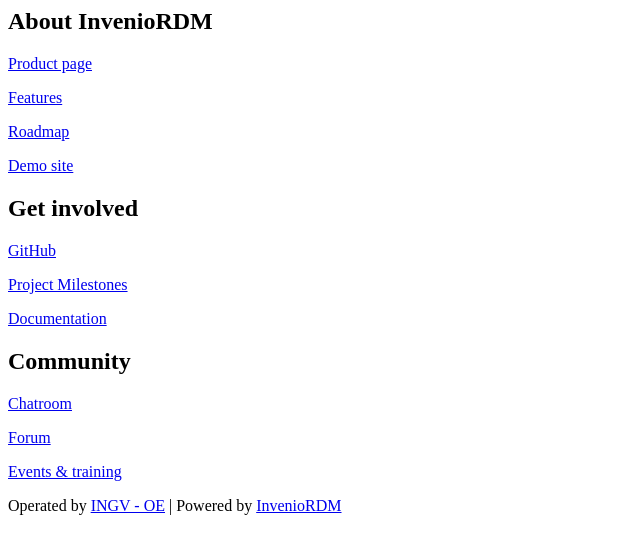
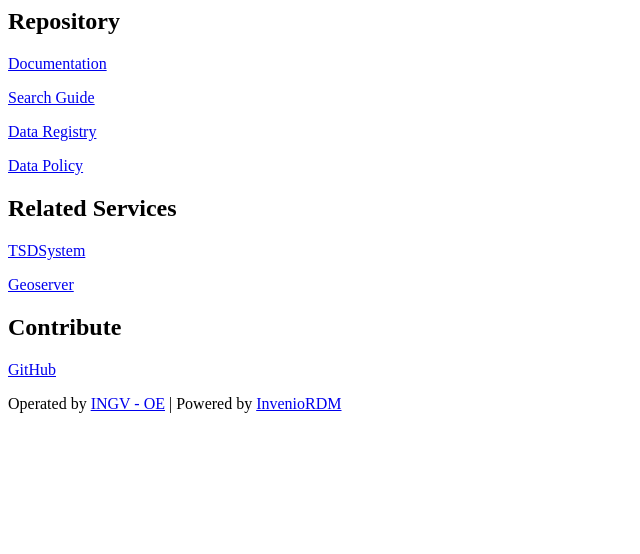
Before and after one commit to ingv-oe-dev/oedatarep-invenio-rdm, a Python web app: template templates/semantic-ui/invenio_app_rdm/footer.html in a window 1280 px wide. Shown: the top 554 px of the page, without its empty margins (0-640 px from the left). Run offline with Jinja, Linux system fonts and the light colour scheme; the template is opened without the code that fills it, so the values that code supplies are empty.

Commit message:
Update footer links

```diff
--- a/templates/semantic-ui/invenio_app_rdm/footer.html
+++ b/templates/semantic-ui/invenio_app_rdm/footer.html
@@ -15,43 +15,20 @@
         {%- block footer_top_left %}
           <div class="ui grid">
             <div class="rdm-footer five wide tablet two wide computer column">
-              <h2 class="ui small header">{{_("About InvenioRDM")}}</h2>
-              {% trans invenio_rdm="http://inveniosoftware.org/products/rdm" %}
-              <p><a href="{{invenio_rdm}}">Product page</a></p>
-              {% endtrans %}
-              {% trans invenio_rdm_features="https://inveniosoftware.org/products/rdm/#features" %}
-              <p><a href="{{invenio_rdm_features}}">Features</a></p>
-              {% endtrans %}
-              {% trans invenio_rdm_roadmap="https://inveniosoftware.org/products/rdm/roadmap/" %}
-              <p><a href="{{invenio_rdm_roadmap}}">Roadmap</a></p>
-              {% endtrans %}
-              {% trans invenio_rdm_demo_site="http://inveniordm.web.cern.ch" %}
-              <p><a href="{{invenio_rdm_demo_site}}">Demo site</a></p>
-              {% endtrans %}
+              <h2 class="ui small header">Repository</h2>
+              <p><a href="https://datarep-manual.readthedocs.io" target="_blank">Documentation</a> <i class="icon external alternate"></i></p>
+              <p><a href="/help/search">Search Guide</a> <i class="icon chevron right"></i></p>
+              <p><a href="https://data.ingv.it/en">Data Registry </a><i class="icon external alternate"></i></p>
+              <p><a href="https://data.ingv.it/docs/principles/">Data Policy </a><i class="icon external alternate"></i></p>
             </div>
             <div class="rdm-footer five wide tablet two wide computer column">
-              <h2 class="ui small header">{{_ ("Get involved")}}</h2>
-              {% trans invenio_rdm_gh="https://github.com/inveniosoftware/invenio-app-rdm" %}
-              <p><a href="{{invenio_rdm_gh}}">GitHub</a></p>
-              {% endtrans %}
-              {% trans invenio_rdm_milestones="https://github.com/inveniosoftware/product-rdm" %}
-              <p><a href="{{invenio_rdm_milestones}}">Project Milestones</a></p>
-              {% endtrans %}
-              {% trans invenio_rdm_docs_site="http://inveniordm.docs.cern.ch" %}
-              <p><a href="{{invenio_rdm_docs_site}}">Documentation</a></p>
-              {% endtrans %}
+              <h2 id="related" class="ui small header">Related Services</h2>
+              <p><a href="/tsdws" target="_blank">TSDSystem </a><i class="icon external alternate"></i></p>
+              <p><a href="#related" data-tooltip="Available soon">Geoserver </a><i class="icon settings"></i></p>
             </div>
             <div class="rdm-footer five wide tablet two wide computer column">
-              <h2 class="ui small header">{{_ ("Community")}}</h2>
-              {% trans invenio_rdm_chatroom="https://discord.gg/8qatqBC" %}
-              <p><a href="{{invenio_rdm_chatroom}}">Chatroom</a></p>
-              {% endtrans %}
-              {% trans invenio_rdm_talk="https://invenio-talk.web.cern.ch/c/projects/invenio-rdm" %}
-              <p><a href="{{invenio_rdm_talk}}">Forum</a></p>
-              {% endtrans %}
-              {% trans invenio_events="https://inveniosoftware.org/events/" %}
-              <p><a href="{{invenio_events}}">Events & training</a></p>
-              {% endtrans %}
+              <h2 class="ui small header">Contribute</h2>
+              <p><a href="https://github.com/ingv-oe-dev/oedatarep-invenio-rdm" target="_blank">GitHub </a><i class="icon github"></i></p>
             </div>
 
           {%- endblock footer_top_left %}
```
